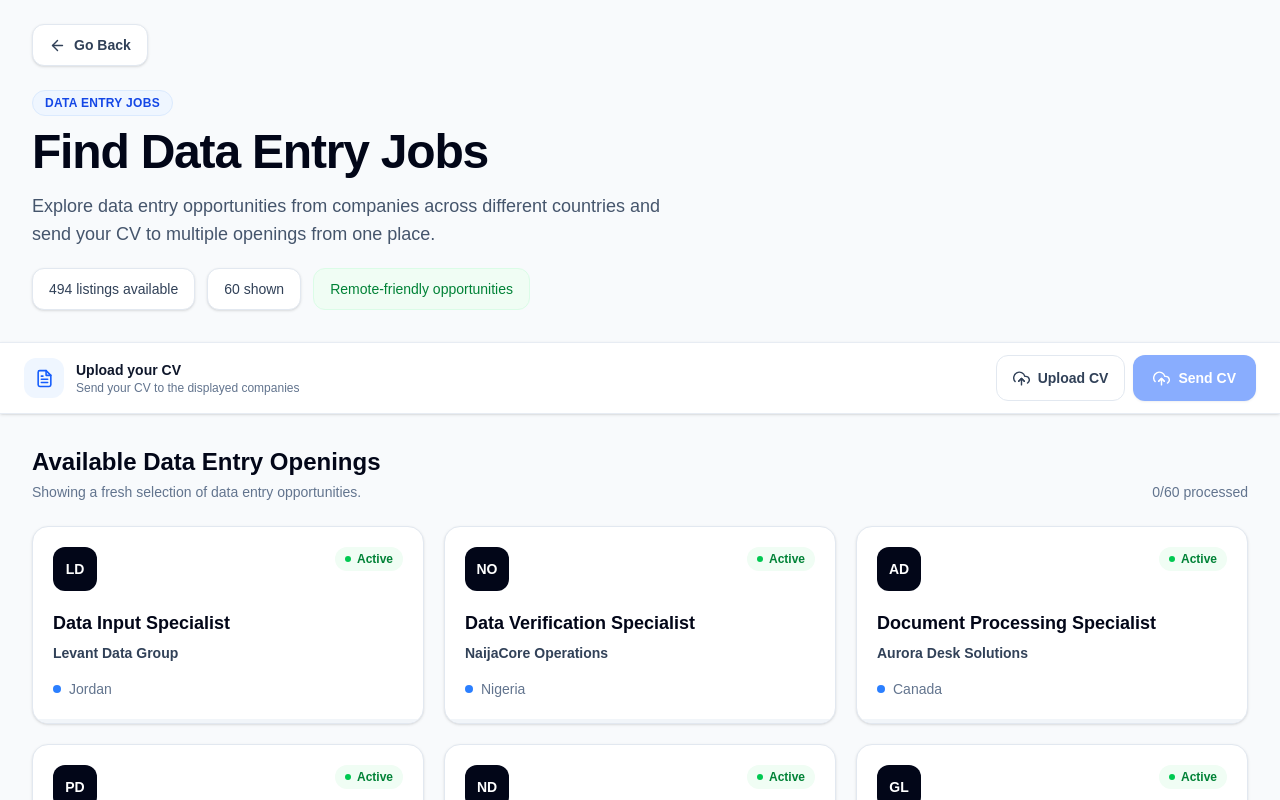
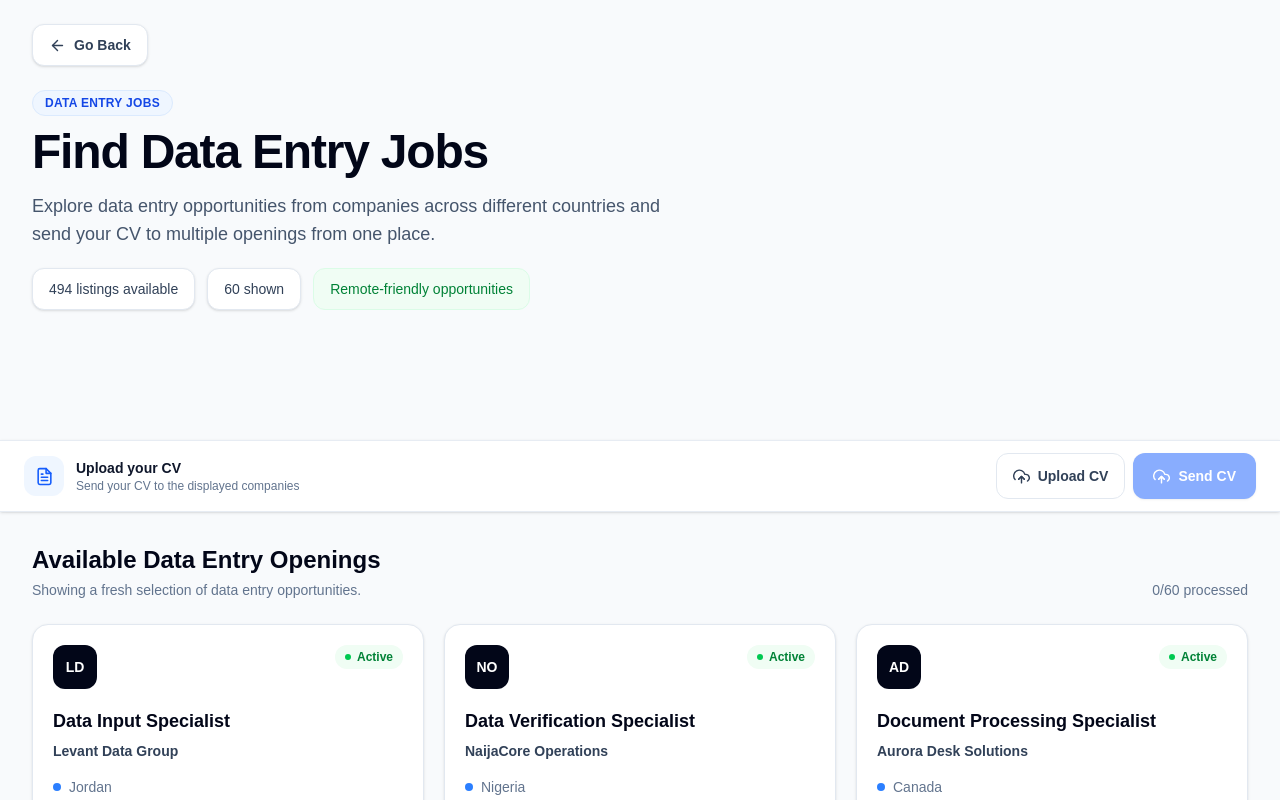
Before and after one commit to tippified-dev/jobs, a Next.js app: page /data-entry in a window 1280 px wide. Shown: the top 800 px of the page. Built offline with nearby package versions, Linux system fonts and the light colour scheme.

Commit message:
data entry 200

```diff
--- a/app/data-entry/page.tsx
+++ b/app/data-entry/page.tsx
@@ -1,4 +1,6 @@
 "use client";
+import Banner320x50 from "@/components/ads/Banner320x50";
+import NativeBannerAd from "@/components/ads/NativeBannerAd";
 import { AnimatePresence, motion } from "framer-motion";
 import { useRouter } from "next/navigation";
 import { useEffect, useRef, useState } from "react";
@@ -214,6 +216,7 @@ export default function DataEntryPage() {
           </div>
         </div>
       </section>
+      <Banner320x50 />
       {/* Sticky CV action bar */}
       <section className="sticky top-0 z-40 border-y border-slate-200/80 bg-white/95 px-4 py-3 shadow-sm backdrop-blur sm:px-6">
         <div className="mx-auto flex max-w-7xl flex-col gap-3 sm:flex-row sm:items-center sm:justify-between">
@@ -318,6 +321,7 @@ export default function DataEntryPage() {
           </motion.section>
         )}
       </AnimatePresence>
+      <NativeBannerAd />
       {/* Jobs */}
       <section className="mx-auto max-w-7xl px-4 py-8 sm:px-6 lg:px-8">
         <div className="mb-6 flex items-end justify-between gap-4">
```
